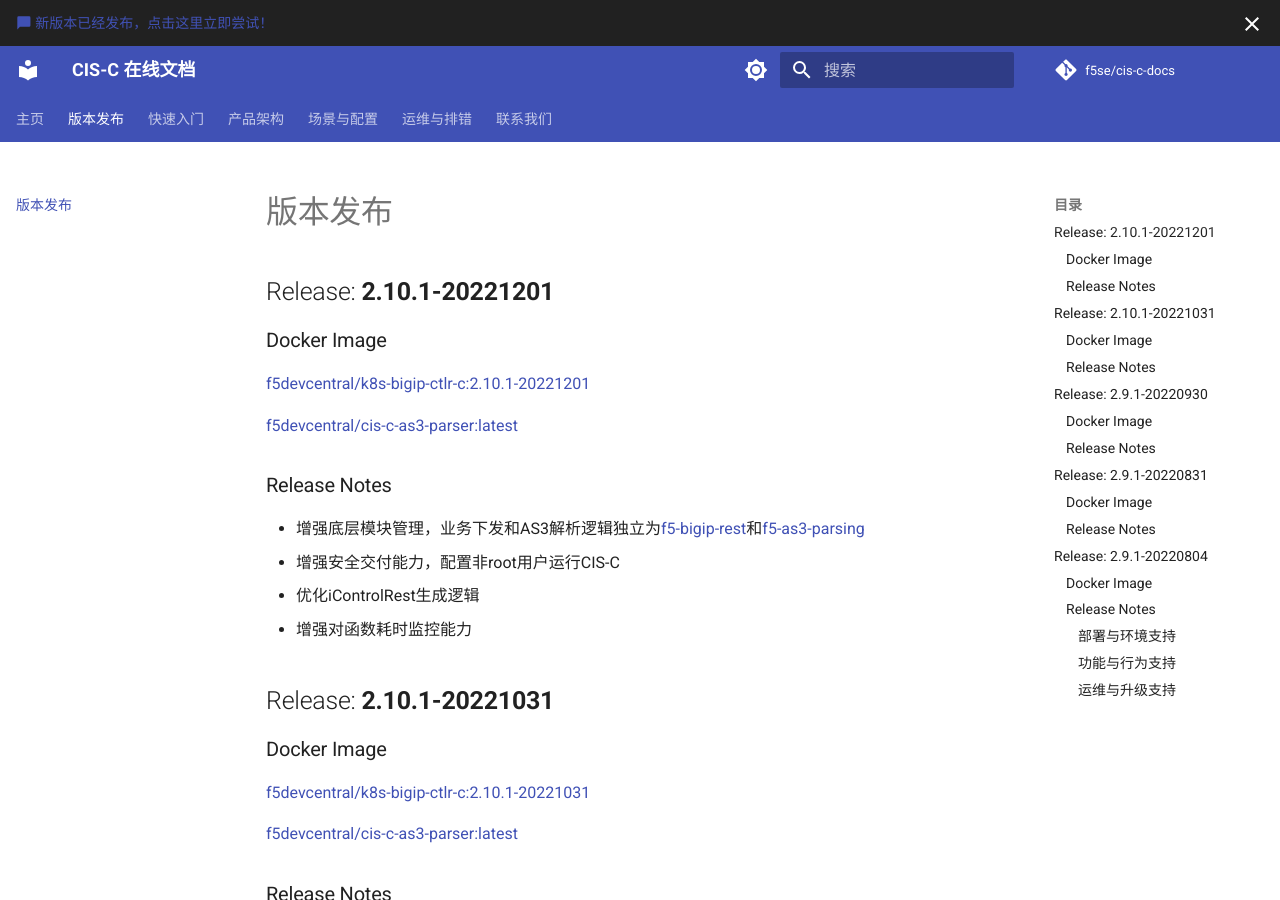
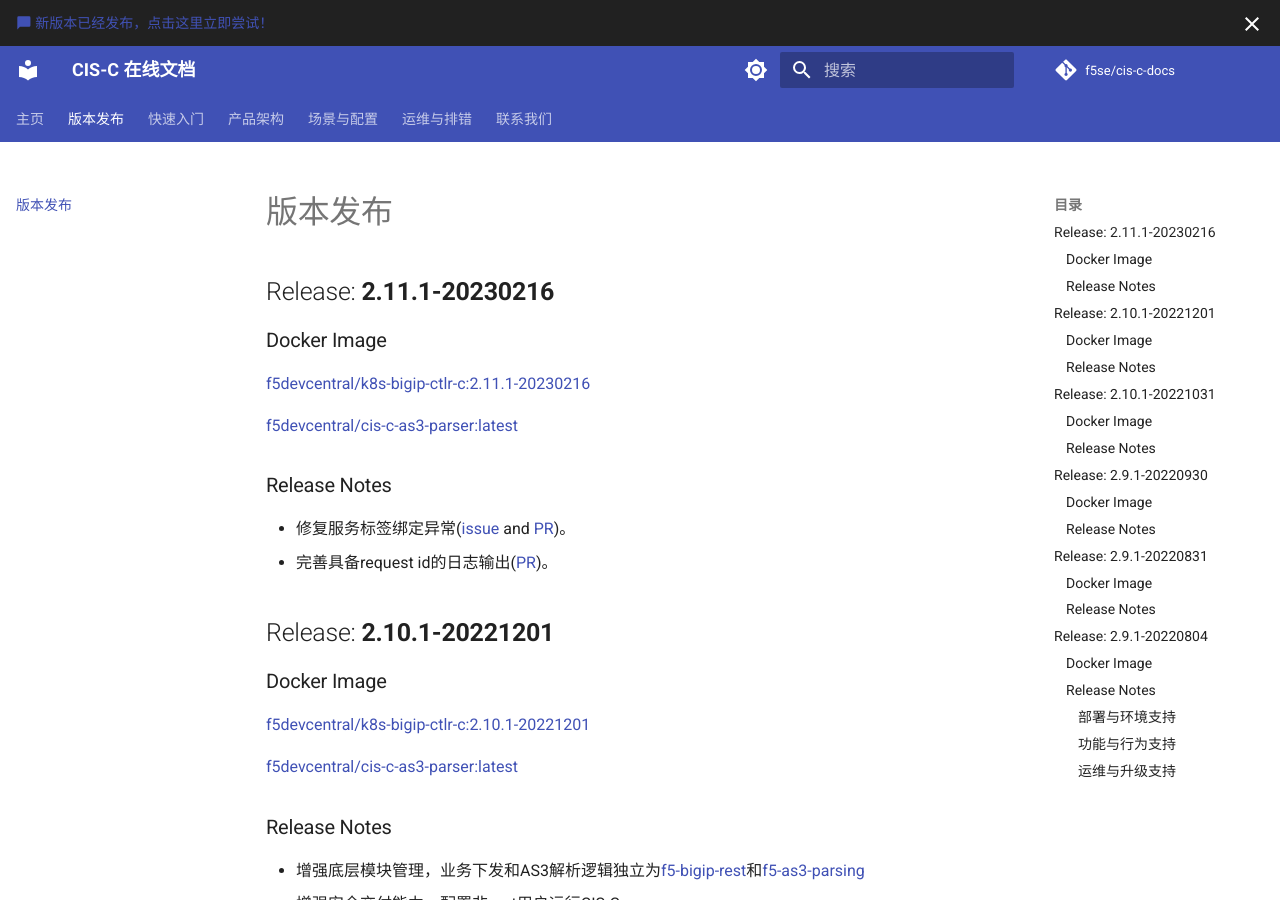
Before and after one commit to f5se/cis-c-docs, an MkDocs documentation site: the page built from docs/Release-notes/index.md, in a window 1280 px wide and 900 px high. Built offline with MkDocs 1.6.1 and Material for MkDocs 9.7.7, drawn with Linux system fonts in a browser that asks for light colours; comment, search, counter and statistics services are not loaded.

Commit message:
Release version 2.11.1-20230216.

```diff
--- a/docs/Release-notes/index.md
+++ b/docs/Release-notes/index.md
@@ -1,4 +1,18 @@
 # 版本发布
+
+## Release: **2.11.1-20230216**
+
+### Docker Image
+
+[f5devcentral/k8s-bigip-ctlr-c:2.11.1-20230216](https://hub.docker.com/r/f5devcentral/k8s-bigip-ctlr-c)
+
+[f5devcentral/cis-c-as3-parser:latest](https://hub.docker.com/r/f5devcentral/cis-c-as3-parser)
+
+### Release Notes
+
+* 修复服务标签绑定异常([issue](https://github.com/f5se/cis-c-docs/issues/48) and [PR](https://gitee.com/zongzw/f5-kic/pulls/67))。
+* 完善具备request id的日志输出([PR](https://gitee.com/zongzw/f5-kic/pulls/66))。
+
 
 ## Release: **2.10.1-20221201**
 
```
